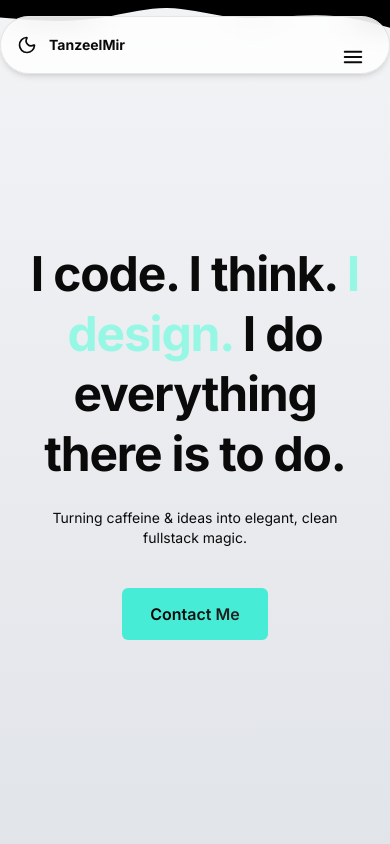
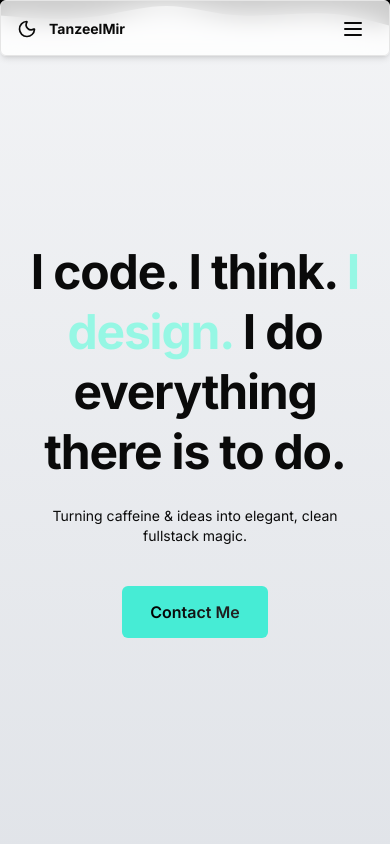
Before and after one commit to AryanMir15/Portfolio-site, a React (Vite) app: page / in a window 390 px wide. Shown: the top 844 px of the page. Built offline with nearby package versions, Linux system fonts and the light colour scheme; a web font is replaced by a local one.

Commit message:
fixed the responsiveness of the navbar and the spacing of the herio section on phones

```diff
--- a/src/pages/HomePage/Sections/Hero.jsx
+++ b/src/pages/HomePage/Sections/Hero.jsx
@@ -38,7 +38,10 @@ const Hero = () => {
       />
 
       {/* 👑 MAIN CONTENT */}
-      <div className="relative z-20 flex flex-col items-center justify-center text-center space-y-6 max-w-4xl">
+      <div
+        className="relative z-20 flex flex-col items-center justify-center text-center space-y-6 max-w-4xl
+                   pt-32 sm:pt-0"
+      >
         <motion.h1
           initial={{ opacity: 0, y: -30 }}
           animate={{ opacity: 1, y: 0 }}
@@ -70,10 +73,10 @@ const Hero = () => {
               inline-block px-7 py-3.5 sm:px-6 sm:py-3 rounded-md transition-all duration-300 ease-in-out
               text-base sm:text-sm font-semibold bg-[#46ecd5] text-black
               hover:scale-[1.05] hover:shadow-[0_8px_24px_oklch(0_0_0_/_0.25)]
-              active:scale-[0.98]
+              active:scale-[0.98] mb-32 md:mb-0
             "
           >
-            <span className="bg-gradient-to-r from-black to-neutral-800 bg-clip-text text-transparent">
+            <span className="bg-gradient-to-r from-black to-neutral-800  bg-clip-text text-transparent">
               Contact Me
             </span>
           </a>
--- a/src/pages/HomePage/Sections/Navbar.jsx
+++ b/src/pages/HomePage/Sections/Navbar.jsx
@@ -46,7 +46,12 @@ export default function NavbarCom() {
   );
 
   return (
-    <Navbar className="sticky top-4 left-4 right-4 z-50 max-w-6xl mx-auto rounded-full backdrop-blur-md bg-background/80 dark:bg-background/30 px-4 py-2 shadow-md">
+    <Navbar
+      className={`z-50 sticky top-0 w-full px-4 py-2 shadow-md
+    bg-background/80 dark:bg-background/30 backdrop-blur-md
+    rounded-md h-14
+    lg:top-4 lg:left-4 lg:right-4 lg:mx-auto lg:max-w-6xl lg:rounded-full lg:h-auto`}
+    >
       <div className="flex items-center justify-between text-foreground">
         {/* Left: Theme toggle + Logo */}
         <div className="flex items-center gap-3">
@@ -77,22 +82,53 @@ export default function NavbarCom() {
             <span>Contact Me</span>
           </Button>
 
-          <IconButton
-            variant="text"
-            className="lg:hidden text-foreground"
+          {/* Centered Menu Icon on mobile */}
+          {/* Clean Custom Mobile Menu Toggle */}
+          <div className="flex items-center justify-center lg:hidden h-10 w-10">
+            <button
               onClick={() => setOpenNav(!openNav)}
+              className="h-10 w-10 flex items-center justify-center text-foreground"
             >
               {openNav ? (
-              <XMarkIcon className="h-6 w-6" strokeWidth={2} />
+                <svg
+                  xmlns="http://www.w3.org/2000/svg"
+                  className="h-6 w-6"
+                  fill="none"
+                  viewBox="0 0 24 24"
+                  stroke="currentColor"
+                  strokeWidth={2}
+                >
+                  <path
+                    strokeLinecap="round"
+                    strokeLinejoin="round"
+                    d="M6 18L18 6M6 6l12 12"
+                  />
+                </svg>
               ) : (
-              <Bars3Icon className="h-6 w-6" strokeWidth={2} />
+                <svg
+                  xmlns="http://www.w3.org/2000/svg"
+                  className="h-6 w-6"
+                  fill="none"
+                  viewBox="0 0 24 24"
+                  stroke="currentColor"
+                  strokeWidth={2}
+                >
+                  <path
+                    strokeLinecap="round"
+                    strokeLinejoin="round"
+                    d="M4 6h16M4 12h16M4 18h16"
+                  />
+                </svg>
               )}
-          </IconButton>
+            </button>
+          </div>
         </div>
       </div>
 
+      {/* Mobile menu */}
       <Collapse open={openNav}>
-        <div className="mt-2">{navList}</div>
+        <div className="mt-2 rounded-md bg-background/90 dark:bg-background/80 backdrop-blur-md shadow-md p-4">
+          {navList}
           <Button
             fullWidth
             size="sm"
@@ -100,6 +136,7 @@ export default function NavbarCom() {
           >
             <span>Contact Me</span>
           </Button>
+        </div>
       </Collapse>
     </Navbar>
   );
```
Lines whose indentation alone changed are shown as unchanged.
